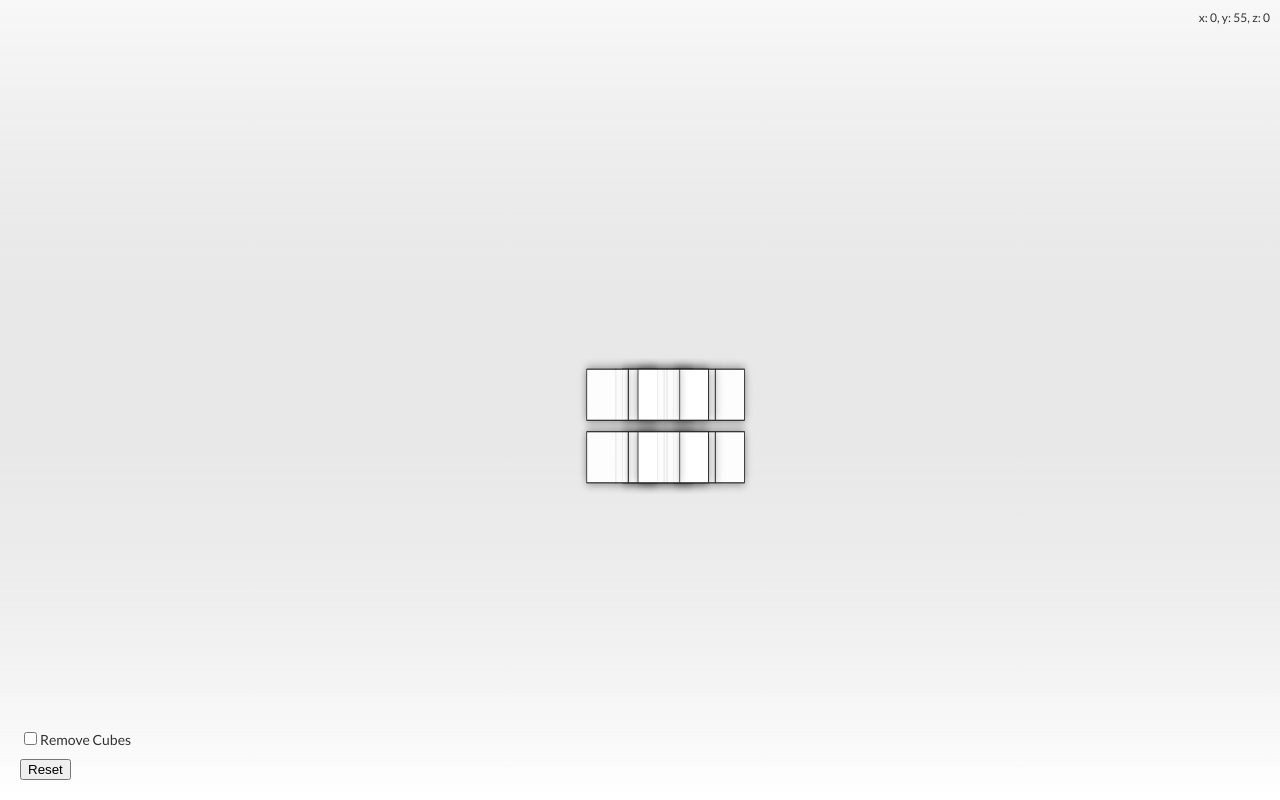
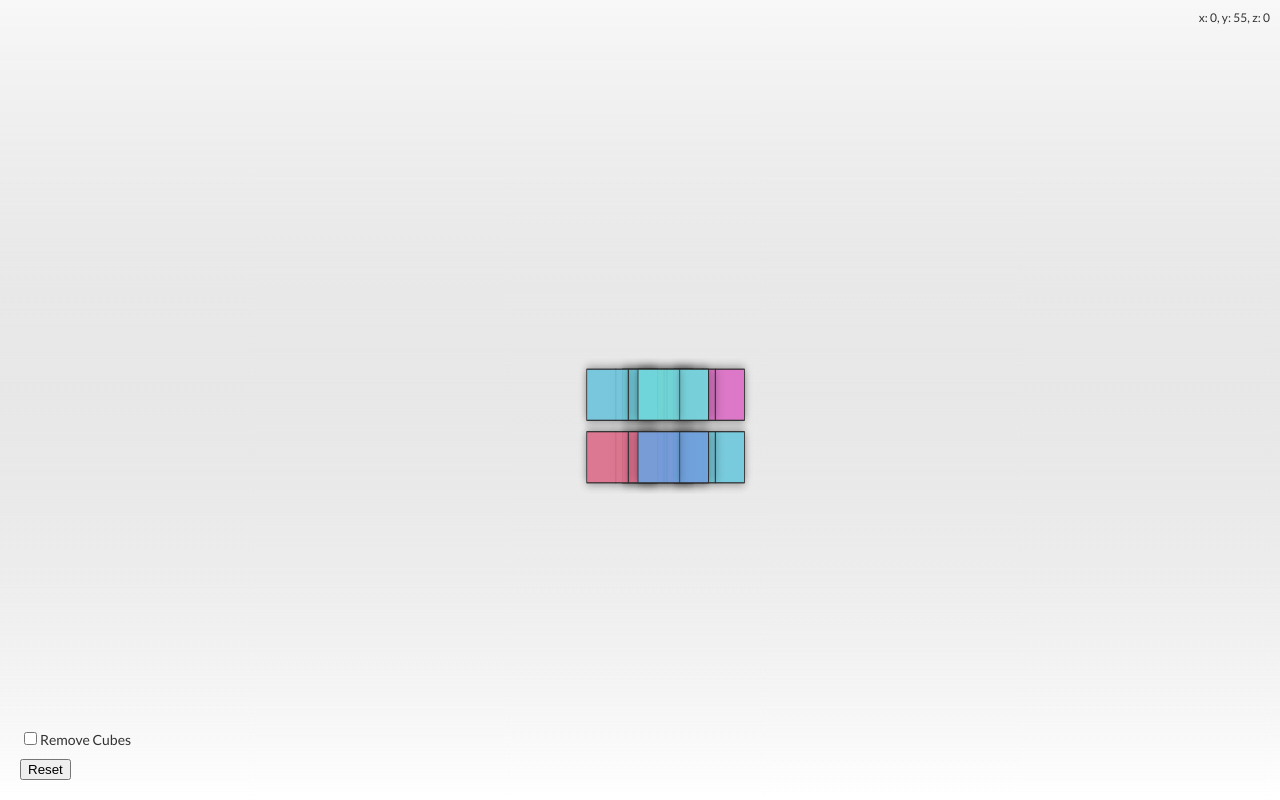
Before and after one commit to ashelkov/3d-cubes, a React app: page / in a window 1280 px wide. Built offline with nearby package versions, Linux system fonts and the light colour scheme.

Commit message:
add cubes coloring

```diff
--- a/src/components/Cube.js
+++ b/src/components/Cube.js
@@ -14,10 +14,11 @@ const Cube = ({
   posY,
   posZ,
   zIndex,
-  getSideStyle,
+  getTransforms,
   rotation,
   onClick,
   eraserMode,
+  sideStyle,
 }) => (
   <div
     style={cubeStyle}
@@ -25,22 +26,22 @@ const Cube = ({
     className={cn("cube-container", {'eraser-mode': eraserMode})}
   >
     <div className="back side" data-side="back"
-         style={{transform: getSideStyle(0, 0, -1)}} />
+         style={{ ...sideStyle, transform: getTransforms(0, 0, -1) }} />
     <div className="left side" data-side="left"
-         style={{ transform: getSideStyle(-1, 0, 0) + ' rotateY(90deg)'}} />
+         style={{ ...sideStyle, transform: getTransforms(-1, 0, 0)  + ' rotateY(90deg)' }} />
     <div className="right side" data-side="right"
-         style={{ transform: getSideStyle(1, 0, 0)  + ' rotateY(90deg)'}} />
+         style={{ ...sideStyle, transform: getTransforms(1, 0, 0)   + ' rotateY(90deg)' }} />
     <div className="top side" data-side="top"
-         style={{ transform: getSideStyle(0, -1, 0) + ' rotateX(90deg)'}} />
+         style={{ ...sideStyle, transform: getTransforms(0, -1, 0)  + ' rotateX(90deg)' }} />
     <div className="bottom side" data-side="bottom"
-         style={{ transform: getSideStyle(0, 1, 0) + ' rotateX(90deg)'}} />
+         style={{ ...sideStyle, transform: getTransforms(0, 1, 0)   + ' rotateX(90deg)' }} />
     <div className="front side" data-side="front"
-         style={{ transform: getSideStyle(0, 0, 1)}} />
+         style={{ ...sideStyle, transform: getTransforms(0, 0, 1) }} />
   </div>
 );
 
 export default compose(
-  withProps(({ size, posX, posY, posZ, zIndex, rotation }) => {
+  withProps(({ size, posX, posY, posZ, zIndex, rotation, color }) => {
     return {
       cubeStyle: {
         transform: `rotateX(${rotation.x}deg) rotateY(${rotation.y}deg) rotateZ(${rotation.z}deg)`,
@@ -48,13 +49,15 @@ export default compose(
         height: `${size}px`,
         zIndex: zIndex,
       },
-      getSideStyle: (modX, modY, modZ) => {
-        const positions = [
+      sideStyle: {
+        background: `hsla(${color}, 60%, 65%, 0.75)`,
+      },
+      getTransforms: (modX, modY, modZ) => {
+        return [
           `translateX(${size*posX + modX*size/2}px)`,
           `translateY(${size*posY + modY*size/2}px)`,
           `translateZ(${size*posZ + modZ*size/2}px)`,
-        ];
-        return positions.join(' ');
+        ].join(' ');
       },
     }
   }),
--- a/src/components/Cube.scss
+++ b/src/components/Cube.scss
@@ -7,21 +7,22 @@
     border: 1px solid #303030;
     width: 100%;
     height: 100%;
-    background: rgba(255, 255, 255, .7);
     user-select: none;
     box-shadow: 0 0 10px rgba(0, 0, 0, 0.25);
-    transition: transform .2s ease;
-    will-change: transform;
+    cursor: pointer;
+    transition: transform .2s ease, background .3s ease;
+    will-change: transform, background;
 
     &:hover {
-      background-color: rgba(255, 165, 0, .5);
+      background-color: rgba(255, 255, 255, .75) !important;
     }
   }
 
   &.eraser-mode {
     .side {
-      border: 1px solid #f34300;
-      box-shadow: 0 0 10px rgba(243, 67, 0, 0.25);
+      &:hover {
+        background-color: rgba(255, 0, 25, 0.5) !important;
+      }
     }
   }
 }
--- a/src/components/HyperCube.js
+++ b/src/components/HyperCube.js
@@ -209,7 +209,7 @@ class HyperCube extends Component {
           {(motion) => (
             <div>
               {
-                cubeMatrix.map(({ x, y, z }, index) => (
+                cubeMatrix.map(({ x, y, z, color }, index) => (
                   <Cube
                     key={`${x}-${y}-${z}`}
                     posX={this.getCubePosition(x, X)}
@@ -219,6 +219,7 @@ class HyperCube extends Component {
                     rotation={rotation}
                     zIndex={cubeMatrixIndexes[`${x}${y}${z}`]}
                     onClick={this.handleCubeClick(x, y, z)}
+                    color={color}
                     eraserMode={eraserMode}
                   />
                 ))
--- a/src/components/helpers.js
+++ b/src/components/helpers.js
@@ -45,7 +45,8 @@ export function createCubeMatrix({ Z, Y, X }) {
   for (let y = Y[0]; y <= Y[1]; y++) {
     for (let x = X[0]; x <= X[1]; x++) {
       for (let z = Z[0]; z <= Z[1]; z++) {
-        matrix.push({ x, y, z });
+        const color = Math.floor(Math.random()*360);
+        matrix.push({ x, y, z, color });
       }
     }
   }
```
